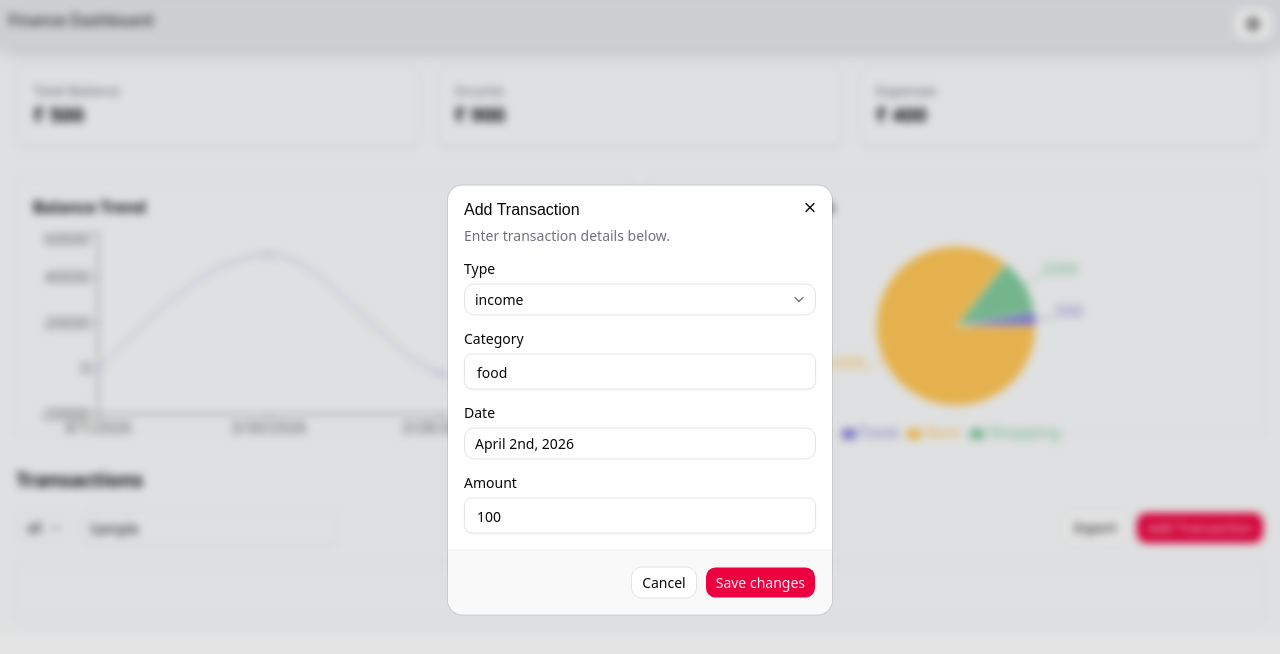
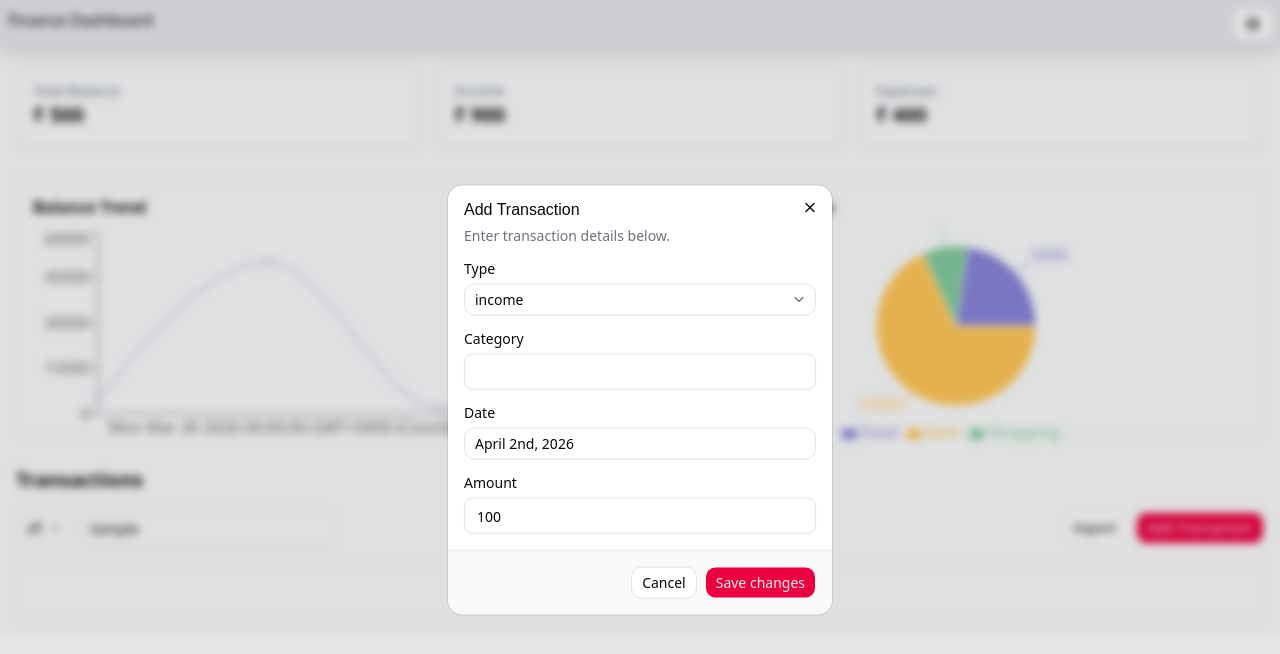
Before and after one commit to PriDebnath/zorvyn-assessment, a React (Vite) app: page / in a window 1280 px wide. Both pictures are taken after typing "Sample" into the empty fields and a click on the button "Add Transaction". Shown: the top 654 px of the page. Built offline with nearby package versions, Linux system fonts and the light colour scheme.

Commit message:
fixed data syncing issues

```diff
--- a/src/feature/dashboard/component/transaction/add-transaction.tsx
+++ b/src/feature/dashboard/component/transaction/add-transaction.tsx
@@ -8,13 +8,13 @@ import {
     DialogTitle,
     DialogTrigger,
 } from "@/components/ui/dialog"
-import React from "react"
+import React, { useState } from "react"
 import { Input } from "@/components/ui/input"
 import { Label } from "@/components/ui/label"
 import { useForm } from "@tanstack/react-form"
 import { Button } from "@/components/ui/button"
 import { Field, FieldGroup } from "@/components/ui/field"
-import type { Transaction } from "@/store/transaction.store"
+import { useTransactionStore, type Transaction } from "@/store/transaction.store"
 import SelectTransaction from "./select-transaction"
 import { mockTransactions } from "../../mock-data"
 import DatePicker from "./date-picker"
@@ -27,8 +27,10 @@ interface Props {
 }
 
 function AddTransaction(props: Props) {
+    const [open,setOpen] = useState(false)
+    const {createTransaction } = useTransactionStore()
     const defaultValues: Transaction = {
-        category: "food",
+        category: "",
         amount: 100,
         date: new Date(),
         id: new Date().getTime(),
@@ -42,18 +44,31 @@ function AddTransaction(props: Props) {
                     fields: {
                         type: (value.type != 'expense') && (value.type != 'income')
                             ? 'Type should be expense or expense' : undefined,
+                                category:
+          !value.category ? "Category is required" : undefined,
+
                     },
+
                 }
             },
 
         },
-        onSubmit: async ({ value }) => {
-            // Do something with form data
+        onSubmit: async (submitData) => {
+            const {value} = submitData
+
+
             console.log(value)
+            createTransaction(value)
+                tanstackForm.reset({
+      ...defaultValues,
+      id: new Date().getTime(),
+    })
+            setOpen(false)
+
         },
     })
     return (
-        <Dialog>
+        <Dialog open={open} onOpenChange={setOpen}>
             <DialogTrigger render={<Button> Add Transaction</Button>} />
             <DialogContent className="sm:max-w-sm">
                 <DialogHeader>
@@ -73,7 +88,6 @@ function AddTransaction(props: Props) {
                     <tanstackForm.Field
                         name="type"
                         children={(field) => {
-                            // Avoid hasty abstractions. Render props are great!
                             return (
                                 <div className="flex  flex-col  gap-2">
                                     <Label htmlFor={field.name} className="capitalize">
@@ -100,7 +114,6 @@ function AddTransaction(props: Props) {
                     <tanstackForm.Field
                         name="category"
                         children={(field) => {
-                            // Avoid hasty abstractions. Render props are great!
                             return (
                                 <div className="flex flex-col gap-2">
                                     <Label htmlFor={field.name} className="capitalize">
@@ -125,7 +138,6 @@ function AddTransaction(props: Props) {
                     <tanstackForm.Field
                         name="date"
                         children={(field) => {
-                            // Avoid hasty abstractions. Render props are great!
                             return (
                                 <div className="flex flex-col gap-2">
                                     <Label htmlFor={field.name} className="capitalize">
@@ -138,13 +150,6 @@ function AddTransaction(props: Props) {
                                             field.handleChange(value as Transaction['date'])
                                         }}
                                     />
-                                    {/* <Input
-                                        id={field.name}
-                                        name={field.name}
-                                        value={field.state.value}
-                                        onBlur={field.handleBlur}
-                                        onChange={(e) => field.handleChange(e.target.value)}
-                                    /> */}
                                     {field.state.meta.errors.length > 0 && (
                                         <div className="text-red-500 text-sm">
                                             {field.state.meta.errors[0]}
@@ -157,7 +162,6 @@ function AddTransaction(props: Props) {
                     <tanstackForm.Field
                         name="amount"
                         children={(field) => {
-                            // Avoid hasty abstractions. Render props are great!
                             return (
                                 <div className="flex flex-col gap-2">
                                     <Label htmlFor={field.name} className="capitalize">
@@ -165,6 +169,7 @@ function AddTransaction(props: Props) {
                                     </Label>
                                     <Input
                                         id={field.name}
+                                        type="number"
                                         name={field.name}
                                         value={field.state.value}
                                         onBlur={field.handleBlur}
--- a/src/feature/dashboard/component/transaction/transaction.tsx
+++ b/src/feature/dashboard/component/transaction/transaction.tsx
@@ -10,7 +10,7 @@ import {
 import React, { useMemo, useState } from "react"
 import { roles, useRoleStore } from "@/store/role.store"
 import { mockTransactions } from "../../mock-data";
-import { useTransactionStore } from "@/store/transaction.store";
+import { useTransactionStore, type Transaction } from "@/store/transaction.store";
 import SelectTransaction from "./select-transaction";
 import { Input } from "@/components/ui/input";
 import ExportTransaction from "../export-transaction";
@@ -21,11 +21,12 @@ const typeAllList = mockTransactions?.map((t) => t.type)
 const typeList = [...new Set(typeAllList), "all"]
 
 interface Props {
+    transactions: Transaction[];
 }
 
 function TransactionComponent(props: Props) {
     const { role } = useRoleStore();
-    const { transactions } = useTransactionStore()
+    const { transactions } = props
     const [search, setSearch] = useState("");
     const [filter, setFilter] = useState("all");
 
@@ -33,7 +34,7 @@ function TransactionComponent(props: Props) {
         return transactions
             .filter((tx) => filter === "all" || tx.type === filter)
             .filter((tx) => tx.category.toLowerCase().includes(search.toLowerCase()));
-    }, [search, filter]);
+    }, [search, filter, transactions]);
 
     return (
         <div className="space-y-4" id="Transaction">
@@ -59,7 +60,7 @@ function TransactionComponent(props: Props) {
                 <div className="flex items-center gap-2">
                     <ExportTransaction />
                     {role === "admin" && (
-                        <AddTransaction/>
+                        <AddTransaction />
                     )}
                 </div>
 
@@ -83,7 +84,7 @@ function TransactionComponent(props: Props) {
                         </thead>
                         <tbody>
                             {filteredTx.map((tx) => (
-                                <tr key={tx.id} className="text-center border-t">
+                                <tr key={"tx" + tx.id} className="text-center border-t">
                                     {/* <td className="p-2">{tx.date?.toDateString()}</td> */}
                                     <td className="p-2">{tx.category}</td>
                                     <td className="p-2">{tx.type}</td>
--- a/src/feature/dashboard/mock-data.ts
+++ b/src/feature/dashboard/mock-data.ts
@@ -2,8 +2,8 @@ import type { Transaction } from "@/store/transaction.store";
 
 
 export const mockTransactions: Transaction[] = [
-  { id: 1, date: new Date("2026-04-01"), category: "Food", type: "expense", amount: 500 },
-  { id: 2, date: new Date("2026-03-30"), category: "Salary", type: "income", amount: 50000 },
+  { id: 1, date: new Date("04-01-2025"), category: "Food", type: "expense", amount: 5000 },
+  { id: 2, date: new Date("03/09/2025"), category: "Salary", type: "income", amount: 50000 },
   { id: 3, date: new Date("2026-03-28"), category: "Shopping", type: "expense", amount: 2000 },
-  { id: 4, date: new Date("2026-03-25"), category: "Rent", type: "expense", amount: 15000 },
+  { id: 4, date: new Date("2026-03-30"), category: "Rent", type: "expense", amount: 15000 },
 ];
--- a/src/page/dashboard/dashboard.tsx
+++ b/src/page/dashboard/dashboard.tsx
@@ -34,12 +34,14 @@ export default function Dashboard() {
 
 
   // Line chart data (group by date)
-  const trendData = transactions.map((t) => {
-    return {
-      date: t?.date?.toLocaleDateString()?? "today",
-      amount: t.type === "expense" ? -t.amount : t.amount,
-    }
-  });
+  // const trendData = transactions.map((t) => {
+  //   return {
+  //     date: t.date,
+  //     // new Date(typeof t?.date != 'string' ? t?.date?.toLocaleDateString() : "").toLocaleDateString(),
+  //     amount: t.type === "expense" ? -t.amount : t.amount,
+  //   }
+  // });
+// console.log({transactions,trendData});
 
 
   // Pie chart data (category breakdown)
@@ -62,7 +64,7 @@ export default function Dashboard() {
           <div className="p-4 border rounded h-64">
             <h3 className="mb-2 font-semibold">Balance Trend</h3>
             <ResponsiveContainer width="100%" height="100%">
-              <LineChart data={trendData}>
+              <LineChart data={transactions}>
                 <XAxis dataKey="date" />
                 <YAxis />
                 <Tooltip />
@@ -94,7 +96,7 @@ export default function Dashboard() {
 
         </div>
 
-<TransactionComponent/>
+<TransactionComponent transactions={transactions}/>
 
 
       </div>
--- a/src/store/transaction.store.ts
+++ b/src/store/transaction.store.ts
@@ -28,7 +28,7 @@ export const useTransactionStore = store(
                 set((currentState) => {
                     const transactions = [...currentState.transactions]
                     return {
-                        transactions: [transaction, ...transactions]
+                        transactions: [ ...transactions,transaction,]
                     }
                 })
             },
```
